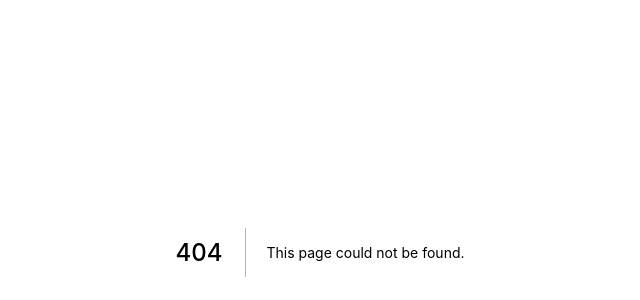
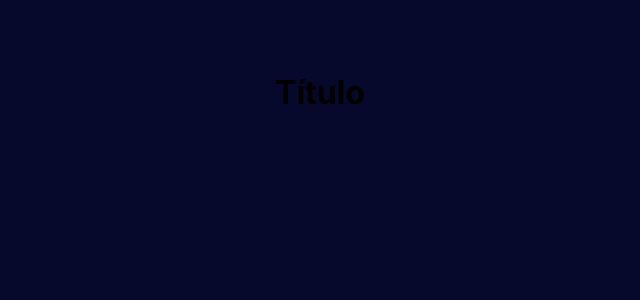
Before and after one commit to Molizane/gofinance-frontend-old, a Next.js app: page /auth in a window 1280 px wide. Before the commit this address had no page. Shown: the part 148-448 px from the top of the page, without its empty margins (320-960 px from the left). Built offline with nearby package versions, Linux system fonts and the light colour scheme; a web font is replaced by a local one.

Commit message:
feat: intial login implementation

```diff
--- /dev/null
+++ b/src/components/Layouts/AuthLayout/index.tsx
@@ -0,0 +1,9 @@
+type AuthLayoutProps = {
+  children: React.ReactNode;
+};
+
+const AuthLayout = ({ children }: AuthLayoutProps) => {
+  return <>{children}</>;
+};
+
+export default AuthLayout;
--- /dev/null
+++ b/src/components/pages/Login/index.tsx
@@ -0,0 +1,9 @@
+import * as S from "./styles";
+
+export default function Login() {
+  return (
+    <S.Container>
+      <h1>Título</h1>
+    </S.Container>
+  );
+}
--- /dev/null
+++ b/src/components/pages/Login/styles.ts
@@ -0,0 +1,11 @@
+import styled from "styled-components";
+
+export const Container = styled.div`
+  height: 60vh;
+  width: 100%;
+
+  display: flex;
+  flex-direction: column;
+  align-items: center;
+  justify-content: center;
+`;
--- /dev/null
+++ b/src/pages/auth.tsx
@@ -0,0 +1,10 @@
+import AuthLayout from "@/components/Layouts/AuthLayout";
+import Login from "@/components/pages/Login";
+
+export default function Auth() {
+  return (
+    <AuthLayout>
+      <Login />
+    </AuthLayout>
+  );
+}
```
Also changed, not shown: src/components/Input/index.tsx (added), src/components/Input/styles.ts (added).
